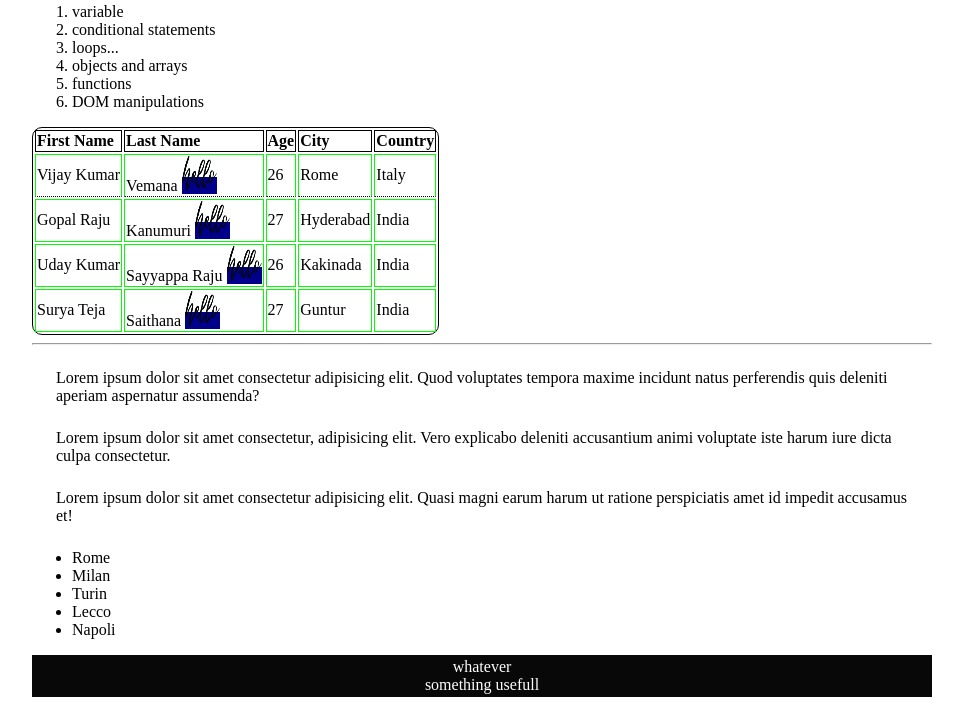
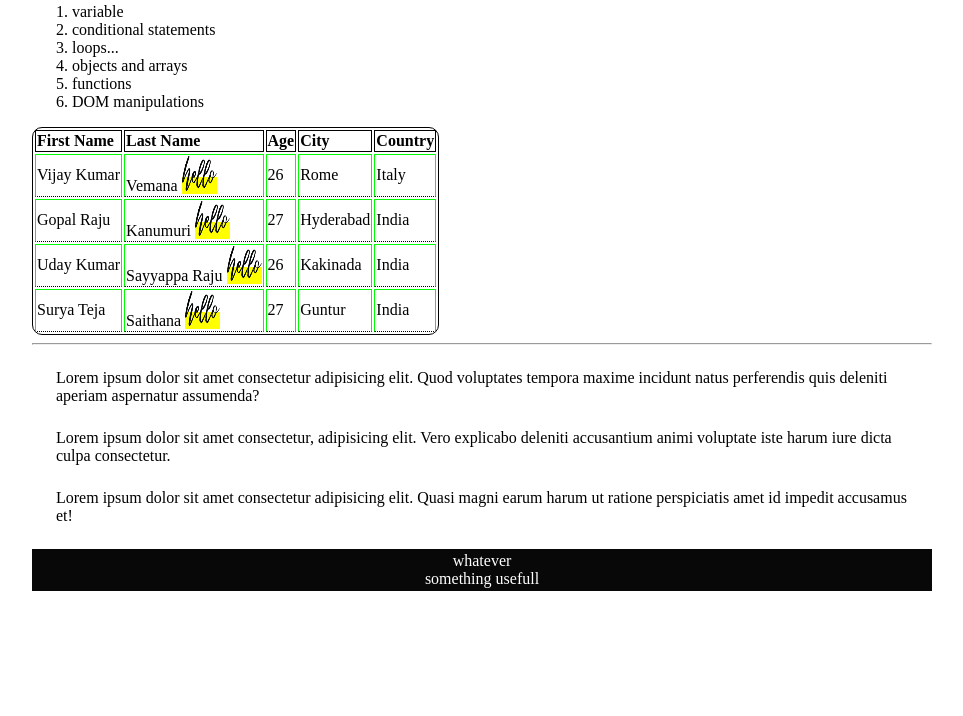
Before and after one commit to vijaykumarvemana/Strive-Project-M1D10, a plain HTML site: page index.html in a window 1280 px wide. Shown: the part 84-800 px from the top of the page, without its empty margins (158-1121 px from the left). Drawn offline with Linux system fonts and the light colour scheme.

Commit message:
Some DOM manipulation exercises sloved

```diff
--- a/index.html
+++ b/index.html
@@ -38,7 +38,7 @@
             <td>Rome</td>
             <td>Italy</td>
         </tr>
-        <tr>
+        <tr class="dotted">
             <td>Gopal Raju</td>
             <td>
                 Kanumuri
@@ -50,7 +50,7 @@
             <td>Hyderabad</td>
             <td>India</td>
         </tr>
-        <tr>
+        <tr class="dotted">
             <td>Uday Kumar</td>
             <td>
                 Sayyappa Raju
@@ -62,7 +62,7 @@
             <td>Kakinada</td>
             <td>India</td>
         </tr>
-        <tr>
+        <tr class="dotted">
             <td>Surya Teja</td>
             <td>
                 Saithana
--- a/index.js
+++ b/index.js
@@ -10,8 +10,12 @@
               28) Create an array of arrays, in which every array has 10 random numbers
               29) Create a function that gets 2 arrays and returns the longest one
               30) Create a function that gets 2 arrays of numbers and returns the one with the higher sum of values
+
        */
 
+window.onload = function(){
+    console.log("page loaded")
+}
 let x = "John"
 let y = "Doe"
 console.log(x +"<>"+ y)
@@ -93,3 +97,58 @@ const sumOfArray = function (array1, array2) {
 
 }
 sumOfArray([1,3,5,6], [34,67,2,0])
+
+    /*
+        31) Get element with ID "container" from the page
+        32) Get every "td" from the page
+        33) Create a cycle that prints the text inside every td of the page
+        34) Write a function to change the heading of the page
+        35) Write a function to add an extra row to the table
+        36) Write a function to add the class "test" to each row in the table
+        37) Write a function to add a red background to every link in the page
+        38) Console log "Page loaded" when the page is correctly loaded
+        39) Write a function to add new items to a UL
+        40) Write a function to empty a list
+    */
+const gettingIdContainer = function () {
+    const idElement = document.getElementById('center')
+    console.log(idElement)
+}
+gettingIdContainer()
+
+const everyTdElement = function () {
+    const everyTd = document.querySelectorAll(' td')
+    for(let td of everyTd){
+    console.log(td.innerHTML)
+    }
+}
+ everyTdElement()
+/*const addTableRow = function(){
+    let add = document.getElementsByTagName('.dotted td')
+    const extraRow = document.createElement('td')
+    extraRow.innerText = 'vijay'
+    add.appendChild(extraRow)
+ }
+addTableRow()*/
+const colorChange = function () {
+    let links = document.querySelectorAll('a')
+    for(let link of links){
+        link.style.backgroundColor = "yellow"
+    }
+}
+colorChange()
+const addItemsInUl = function (content) {
+    const ul = document.querySelector(" div ul");
+    ul.innerHTML += `<li>${content}</li>`
+    // const li = document.createElement("li");
+    // li.innerText = "new list item";
+    // ul.appendChild(li);
+  };
+  addItemsInUl("new item1")
+  addItemsInUl("new item2")
+
+  const removeList = function (){
+      let list = document.querySelector('div ul')
+      list.remove()
+  }
+  removeList()
```
